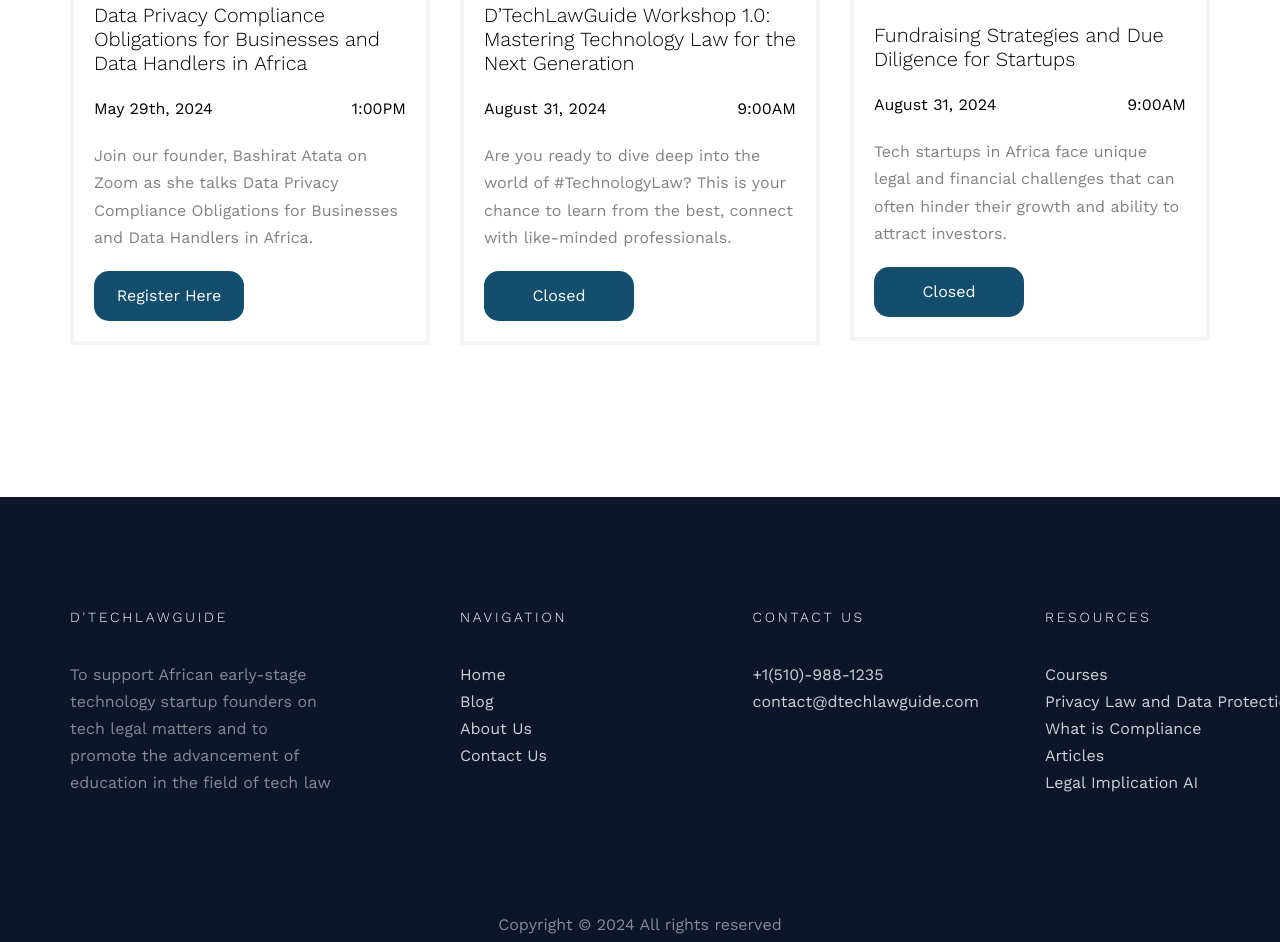
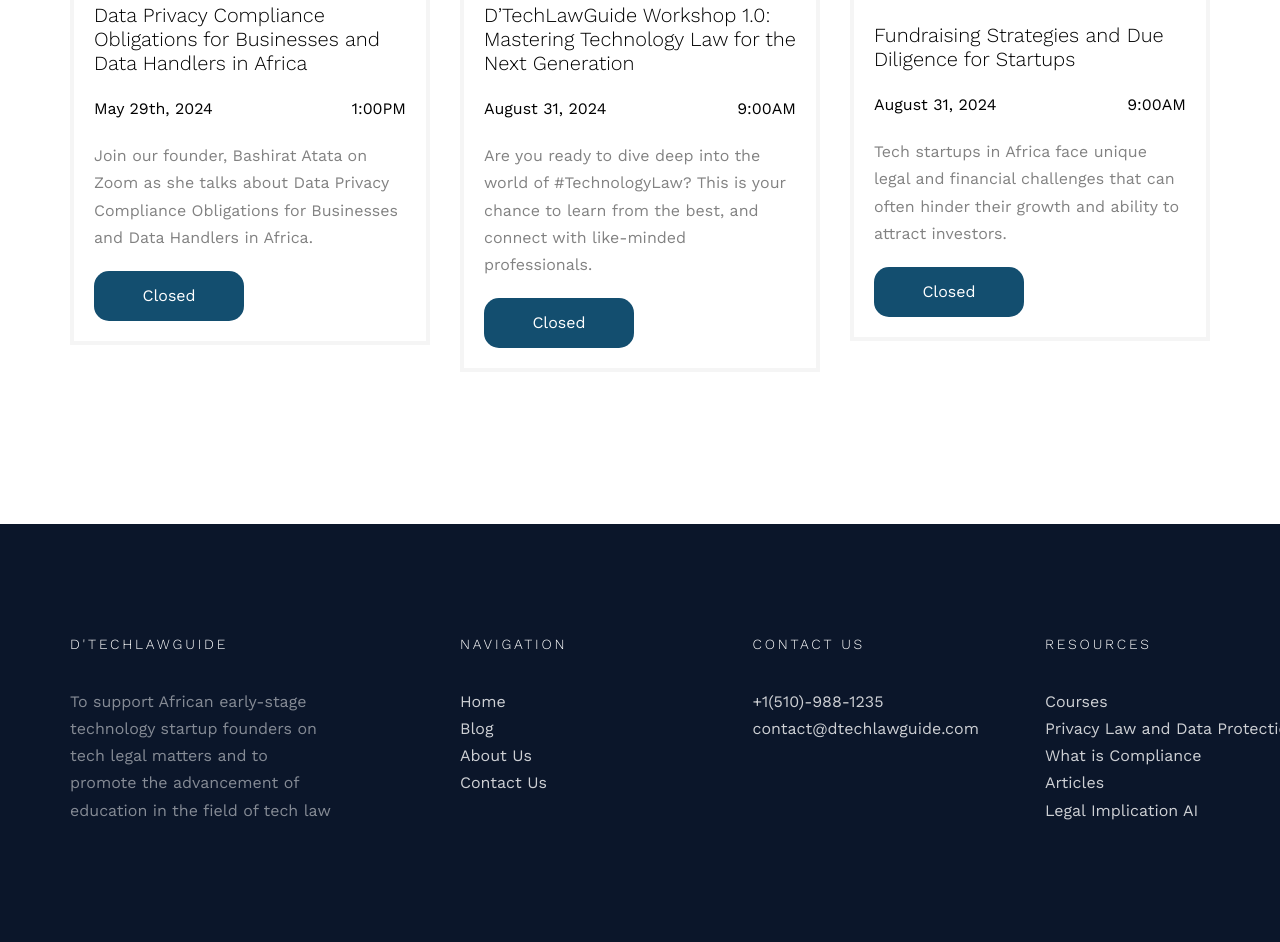
Before and after one commit to Danztee/D-TechLawGuide, a plain HTML site: page event.html in a window 1280 px wide. Shown: the part 2145-3087 px from the top of the page. Drawn offline with nearby package versions, Linux system fonts and the light colour scheme; files whose address does not match are found by name.

Commit message:
Update event.html

```diff
--- a/event.html
+++ b/event.html
@@ -170,9 +170,9 @@
 									<p>May 29th, 2024</p>
 									<p class="time">1:00PM</p>
 								</div>
-								<p>Join our founder, Bashirat Atata on Zoom as she talks Data Privacy Compliance
+								<p>Join our founder, Bashirat Atata on Zoom as she talks about Data Privacy Compliance
 									Obligations for Businesses and Data Handlers in Africa.</p>
-								<button><a href="#">Register Here</a></button>
+								<button><a href="#">Closed</a></button>
 							</div>
 						</div>
 					</div>
@@ -186,7 +186,7 @@
 									<p class="time">9:00AM</p>
 								</div>
 								<p>Are you ready to dive deep into the world of #TechnologyLaw?
-									This is your chance to learn from the best, connect with like-minded professionals.
+									This is your chance to learn from the best, and connect with like-minded professionals.
 								</p>
 								<button><a href="#">Closed</a></button>
 							</div>
```
